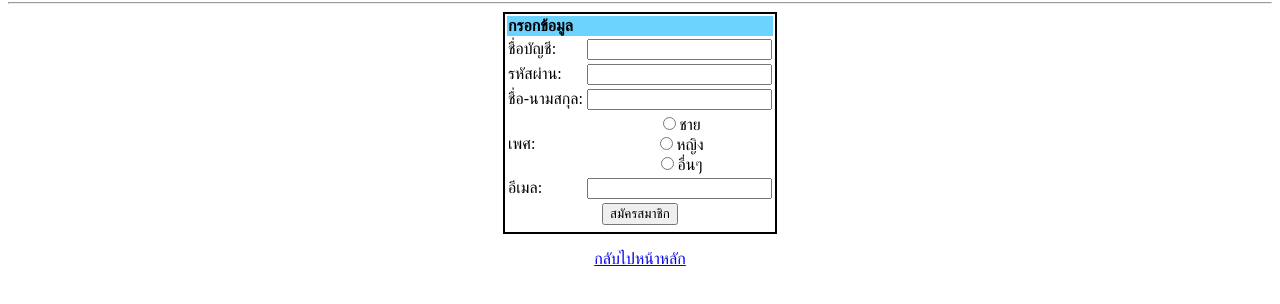
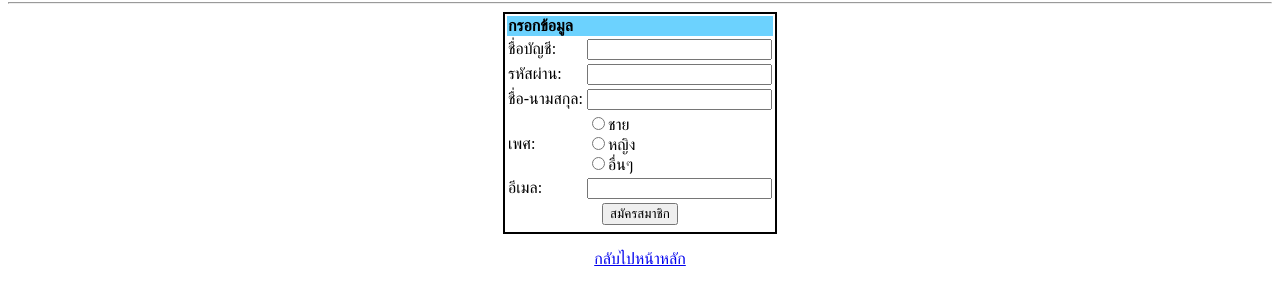
Before and after one commit to MRvanillaCoffee/Web_AppECT, a plain HTML site: page 2/register.html in a window 1280 px wide. Shown: the part 78-382 px from the top of the page. Drawn offline with Linux system fonts and the light colour scheme.

Commit message:
radioButtonMoved

```diff
--- a/2/register.html
+++ b/2/register.html
@@ -12,7 +12,7 @@
         <h1 style="text-align: center;">สมัครสมาชิก</h1>
         <hr>
         <form>
-            <table style="text-align: center; border: solid 2px; " align="center">
+            <table style="text-align: center;border: solid 2px; " align="center">
                 <tr><th colspan="2" style="background-color: #6CD2FE; text-align: left;"><b>กรอกข้อมูล</b></th></tr>
                 <tr>
                     <td style="text-align: left;">ชื่อบัญชี:</td>
@@ -28,7 +28,7 @@
                 </tr>
                 <tr>
                     <td style="text-align: left;">เพศ:</td>
-                    <td>
+                    <td style="text-align: left;">
                         <input type="radio" name="gender" value="m" >ชาย<br>
                         <input type="radio" name="gender" value="w">หญิง<br>
                         <input type="radio" name="gender" value="mb">อื่นๆ<br>
```
